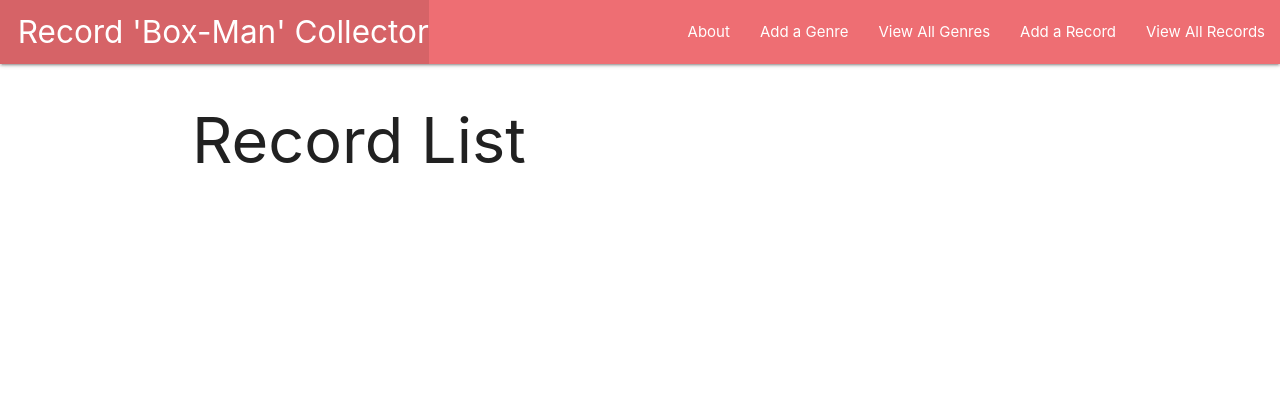
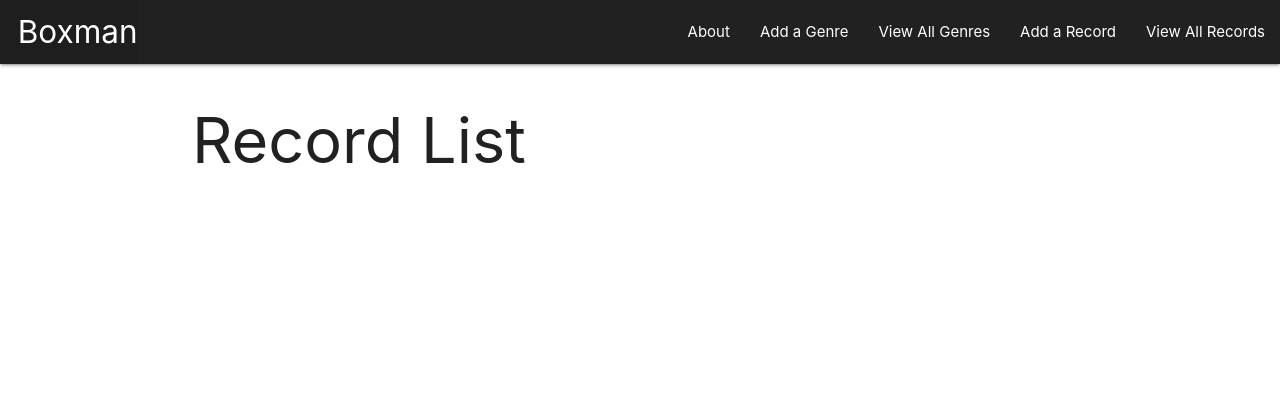
Before and after one commit to tatyanakarlen/Finch-Collector-DJANGO-PROJECT, a Django app: page /records/ in a window 1280 px wide. Shown: the top 420 px of the page. Run offline with Django 4.2, Linux system fonts and the light colour scheme; data that the repository does not hold is empty.

Commit message:
changed navbar color

```diff
--- a/main_app/static/css/style.css
+++ b/main_app/static/css/style.css
@@ -12,3 +12,12 @@ body {
     padding-top: 0;
     text-align: right;
   }
+
+  .card {
+    width: 50%;
+    float: left;
+}
+
+nav, .pink {
+  background-color: rgb(58, 58, 58);
+}
--- a/main_app/templates/base.html
+++ b/main_app/templates/base.html
@@ -6,17 +6,17 @@
   <meta charset="UTF-8">
   <meta name="viewport" content="width=device-width, initial-scale=1.0">
   <meta http-equiv="X-UA-Compatible" content="ie=edge">
-  <title>Record 'Box-Man' Collector</title>
+  <title>Boxman</title>
   <link rel="stylesheet" href="https://cdnjs.cloudflare.com/ajax/libs/materialize/1.0.0/css/materialize.min.css">
   <link rel="stylesheet" type="text/css" href="{% static 'css/style.css' %}">
   <script src="https://cdnjs.cloudflare.com/ajax/libs/materialize/1.0.0/js/materialize.min.js"></script>
 </head>
 <body>
   <header class="navbar-fixed">
-    <nav>
+    <nav class="navbar-color #212121 grey darken-4">
       <div class="nav-wrapper">
         <ul>
-          <li><a href="/" class="left brand-logo">&nbsp;&nbsp;Record 'Box-Man' Collector</a></li>
+          <li><a href="/" class="left brand-logo">&nbsp;&nbsp;Boxman</a></li>
         </ul>
         <ul class="right">
                     <li><a href="{% url 'about' %}">About</a></li>
--- a/main_app/templates/records/index.html
+++ b/main_app/templates/records/index.html
@@ -5,6 +5,8 @@
 
 
 {%  for record in records %}
+<div class="row">
+<div class="col s12 m6">
 <div class="card">
     <!-- add this single line below -->
     <a href="/records/{{ record.id }}">
@@ -17,8 +19,11 @@
     <!-- and this following one as well -->
     </a>
   </div>
+  </div>
 
+</div>
 
 {% endfor %}
 
+
 {% endblock %}
```
Also changed, not shown: 4 other files.
